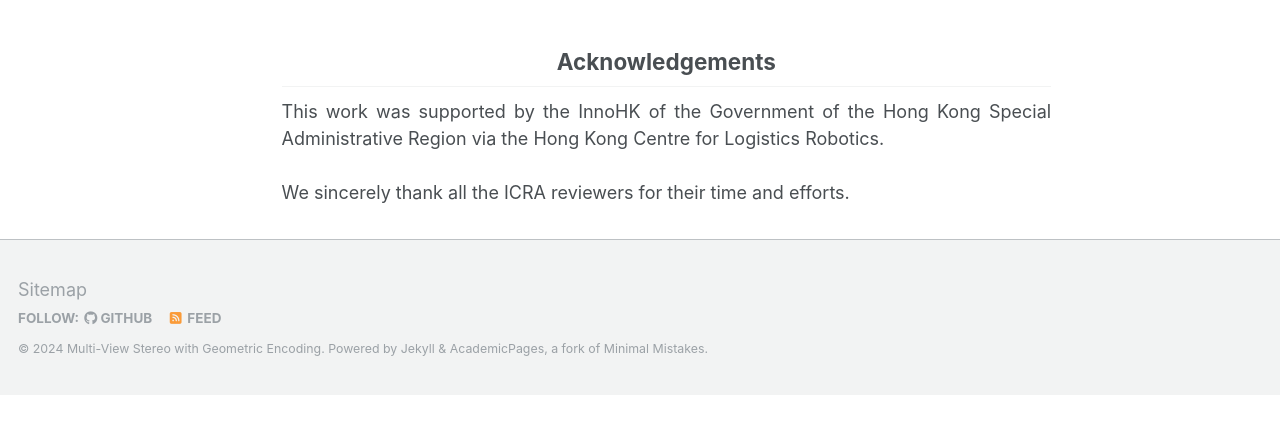
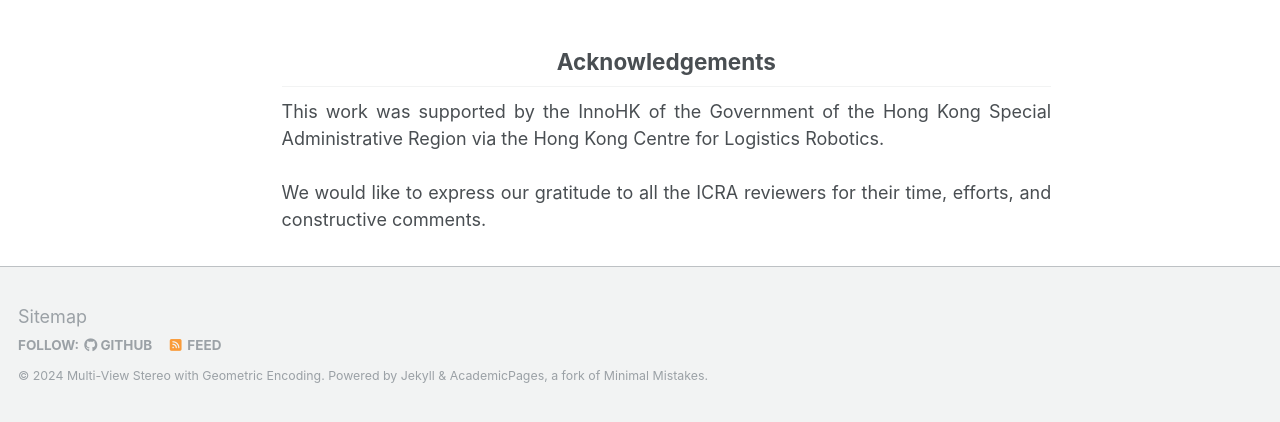
Before and after one commit to CUHK-USR-Group/GE-MVS, a Jekyll site: the page built from _pages/about.md, in a window 1280 px wide and 900 px high, scrolled down 1060 px, cut to the strip 478-900 px from the top of the window. Built offline with Jekyll 4.4.1, drawn with Linux system fonts in a browser that asks for light colours; before the commit the page ends 1933 px from its top, so only the background shows below that.

Commit message:
update page

```diff
--- a/_pages/about.md
+++ b/_pages/about.md
@@ -68,5 +68,5 @@ Multi-view stereo (MVS) implicitly encodes photometric and geometric cues into t
 
 <div style="text-align: justify">This work was supported by the InnoHK of the Government of the Hong Kong Special Administrative Region via the Hong Kong Centre for Logistics Robotics.
 <br> <br>
-We sincerely thank all the ICRA reviewers for their time and efforts.
+We would like to express our gratitude to all the ICRA reviewers for their time, efforts, and constructive comments.
 </div>
```
